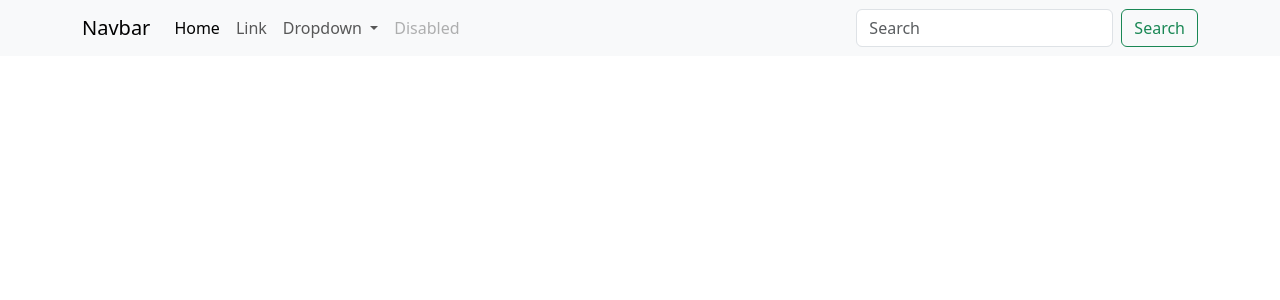
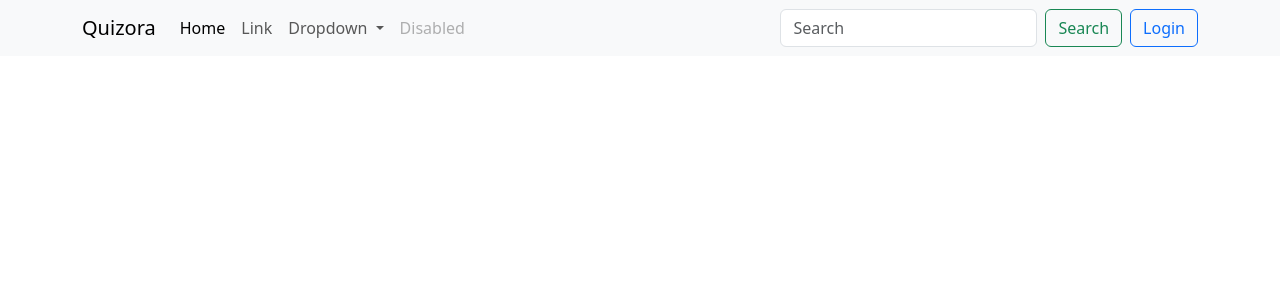
Before and after one commit to Tweek-byte/Quiz_Application_Project, a Django app: page / in a window 1280 px wide. Shown: the top 300 px of the page. Run offline with Django 5.2, Linux system fonts and the light colour scheme.

Commit message:
chore(front-end): create login button

```diff
--- a/templates/index.html
+++ b/templates/index.html
@@ -9,7 +9,7 @@
 <body>
     <nav class="navbar navbar-expand-lg bg-body-tertiary">
         <div class="container">
-          <a class="navbar-brand" href="#">Navbar</a>
+          <a class="navbar-brand" href="#">Quizora</a>
           <button class="navbar-toggler" type="button" data-bs-toggle="collapse" data-bs-target="#navbarSupportedContent" aria-controls="navbarSupportedContent" aria-expanded="false" aria-label="Toggle navigation">
             <span class="navbar-toggler-icon"></span>
           </button>
@@ -39,6 +39,7 @@
             <form class="d-flex" role="search">
               <input class="form-control me-2" type="search" placeholder="Search" aria-label="Search">
               <button class="btn btn-outline-success" type="submit">Search</button>
+              <a href="#" class="btn btn-outline-primary ms-2">Login</a>
             </form>
           </div>
         </div>
```
